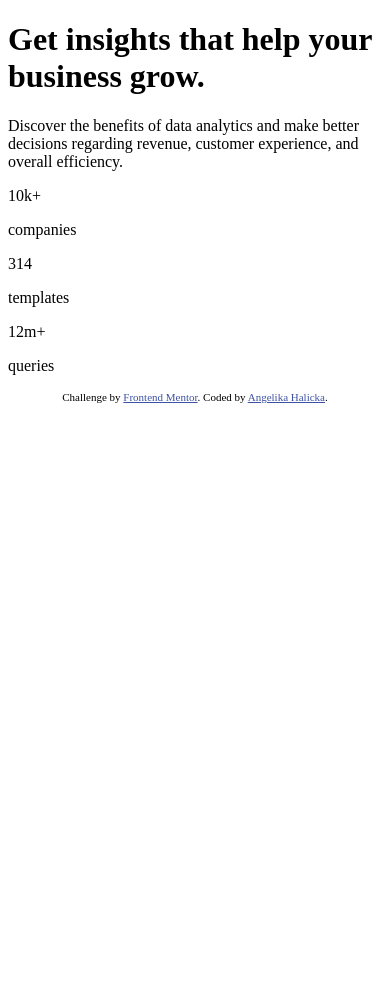
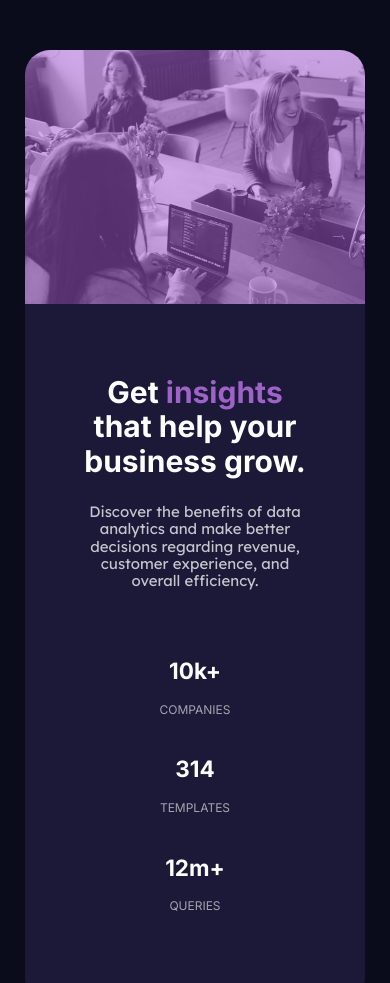
Before and after one commit to angiihal/stats-preview-card-component, a plain HTML site: page index.html in a window 390 px wide. Shown: the top 983 px of the page. Before the commit the page ends 844 px from the top, so only its background shows below. Drawn offline with Linux system fonts and the light colour scheme.

Commit message:
Added mobile styles

```diff
--- a/css/main.css
+++ b/css/main.css
@@ -0,0 +1,73 @@
+html {
+    font-size: 15px;
+}
+
+body {
+    font-size: 1em;
+    font-family: "Inter", sans-serif;
+    background-color: #0a0c1b;
+    color: #fff;
+    display: flex;
+    justify-content: center;
+    align-items: center;
+    flex-flow: column wrap;
+}
+
+.content-wrapper {
+    border-radius: 25px;
+    width: 87%;
+    background-color: #1c1938;
+    text-align: center;
+    margin: 50px 0;
+    display: flex;
+    justify-content: center;
+    align-items: center;
+    flex-flow: column wrap;
+}
+
+.image-container {
+    background: linear-gradient(hsl(277, 64%, 61%, 50%), hsl(277, 64%, 61%, 50%)),
+    url("../images/image-header-mobile.jpg") no-repeat center;
+    background-size: cover;
+    box-shadow: inset #9d63c7;
+    padding-bottom: 75%;
+    border-radius: 25px 25px 0 0;
+    width: 100%;
+}
+
+.text-container {
+    width: 70%;
+    margin: 50px 0;
+    display: flex;
+    justify-content: center;
+    flex-flow: column wrap;
+}
+
+h1 {
+    margin-bottom: 25px;
+}
+
+h1 span {
+    color: #9d63c7;
+}
+
+.description-container p {
+    margin-bottom: 50px;
+    opacity: 0.75;
+    font-family: "Lexend Deca", sans-serif;
+}
+
+.stats-container .stats {
+    margin-bottom: 40px;
+}
+
+.stats-description {
+    opacity: 0.6;
+    font-weight: 400;
+    font-size: 0.8em;
+    text-transform: uppercase;
+}
+
+.attribution {
+    margin-bottom: 30px;
+}
--- a/index.html
+++ b/index.html
@@ -3,6 +3,15 @@
 <head>
   <meta charset="UTF-8">
   <meta name="viewport" content="width=device-width, initial-scale=1.0"> <!-- displays site properly based on user's device -->
+
+  <link rel="stylesheet" href="css/normalize.css">
+  <link rel="stylesheet" href="css/main.css">
+
+  <!-- Google Fonts -->
+  <link href="https://fonts.googleapis.com/css2?family=Inter:wght@400;700&display=swap" rel="stylesheet">
+  <link href="https://fonts.googleapis.com/css2?family=Lexend+Deca&display=swap" rel="stylesheet">
+
+  <!-- Icons -->
 
   <link rel="icon" type="image/png" sizes="32x32" href="./images/favicon-32x32.png">
 
@@ -31,18 +40,18 @@
       </div>
 
       <div class="stats-container">
-        <div stats>
-          <p class="number">10k+</p>
+        <div class="stats">
+          <h2 class="number">10k+</h2>
           <p class="stats-description">companies</p>
         </div>
 
         <div class="stats">
-          <p class="number">314</p>
+          <h2 class="number">314</h2>
           <p class="stats-description">templates</p>
         </div>
 
         <div class="stats">
-          <p class="number">12m+</p>
+          <h2 class="number">12m+</h2>
           <p class="stats-description">queries</p>
         </div>
       </div>
```
